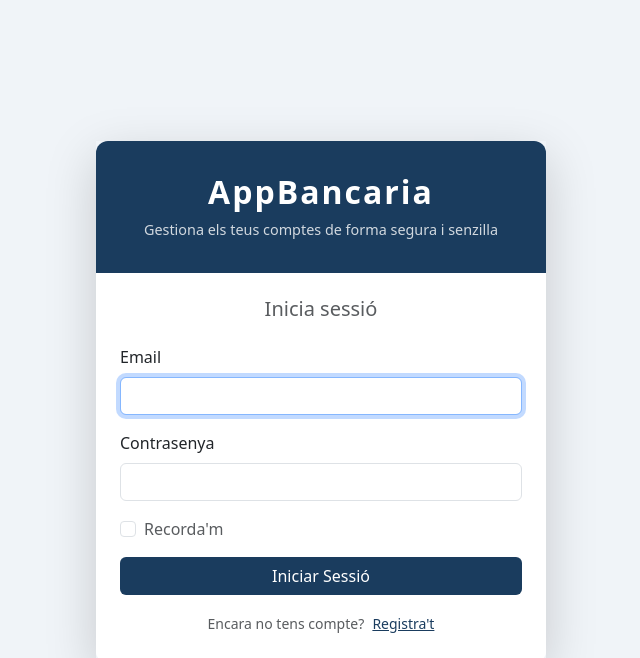
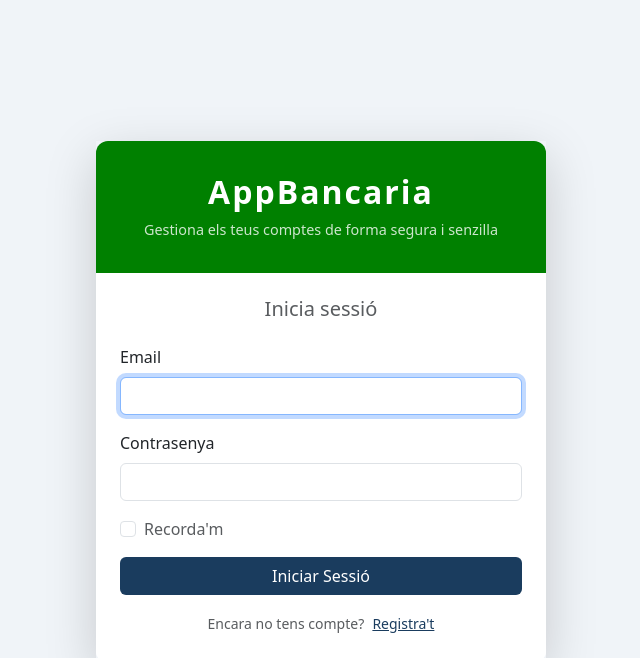
Before and after one commit to polb1/GithubActions_x_Polboleda, a Laravel app: page / in a window 1280 px wide. Shown: the top 658 px of the page, without its empty margins (319-959 px from the left). Run offline with Laravel 12, Linux system fonts and the light colour scheme.

Commit message:
Canvi de color

```diff
--- a/resources/views/welcome.blade.php
+++ b/resources/views/welcome.blade.php
@@ -21,7 +21,7 @@
         }
 
         .bank-header {
-            background-color: #1a3c5e;
+            background-color: green;
             color: white;
             border-radius: 12px 12px 0 0;
             padding: 2rem;
```
